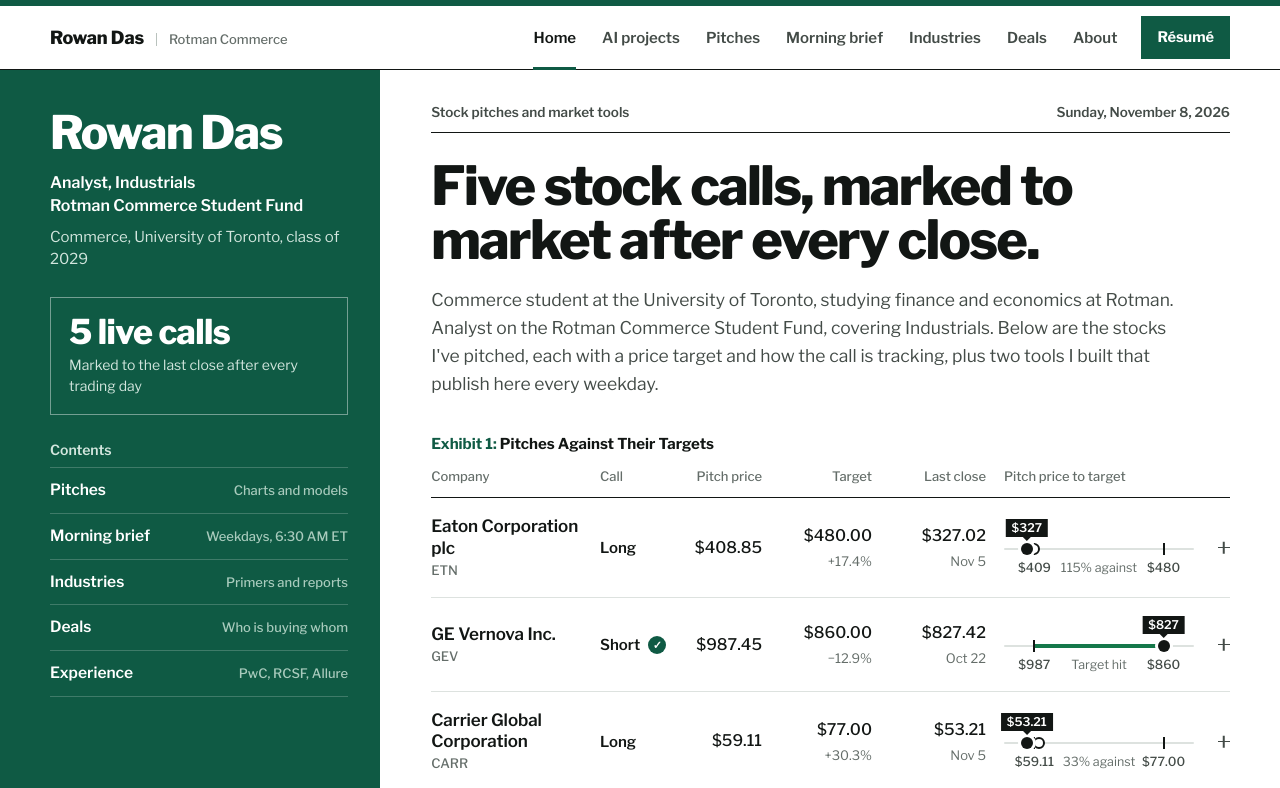
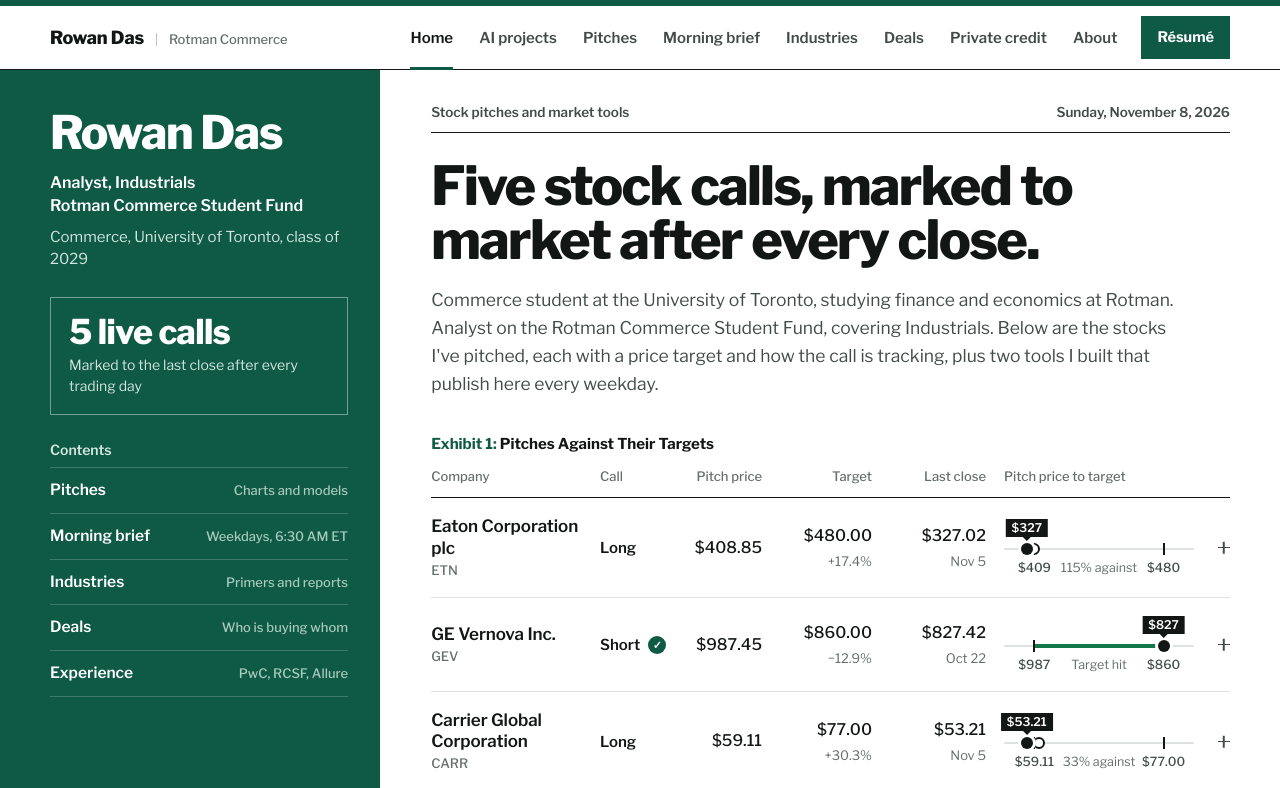
Before and after one commit to Amlan-Das/rowan-site, a plain HTML site: page index.html in a window 1280 px wide. Shown: the top 788 px of the page. Drawn offline with nearby package versions, Linux system fonts and the light colour scheme.

Commit message:
Add Private credit link to nav and footer on every page; tighten nav on mid widths
Co-Authored-By: Claude Sonnet 5.5 <noreply@anthropic.com>

```diff
--- a/index.html
+++ b/index.html
@@ -28,6 +28,7 @@
       <a href="brief.html"><span class="nfull">Morning brief</span><span class="nshort" aria-hidden="true">Brief</span></a>
       <a href="brief.html#industries">Industries</a>
       <a href="deals.html">Deals</a>
+      <a href="privatecredit.html">Private credit</a>
       <a href="#about">About</a>
     </nav>
     <a class="cta" href="resume.pdf" data-resume>Résumé</a>
@@ -188,6 +189,7 @@
         <a href="brief.html">Morning brief</a>
         <a href="brief.html#industries">Industries</a>
         <a href="deals.html">Deals</a>
+        <a href="privatecredit.html">Private credit</a>
         <a href="#projects">Projects</a>
         <a href="#experience">Experience</a>
         <a href="#about">About</a>
--- a/styles.css
+++ b/styles.css
@@ -1536,3 +1536,4 @@ footer .fnav + .foot { border-top: 1px solid var(--rule); }
 .pc-tip { position: absolute; top: 6px; transform: translateX(-50%); min-width: 190px; padding: 10px 12px; background: #fff; border: 1px solid var(--ink); font: 400 13px var(--sans); pointer-events: none; } .pc-tip[hidden] { display: none; } .pc-tip b { display: block; margin-bottom: 4px; font-size: 14px; } .pc-tip span { display: flex; align-items: center; gap: 6px; padding: 2px 0; } .pc-tip i, .pc-key i { display: inline-block; width: 10px; height: 10px; border-radius: 50%; } .pc-tip em { margin-left: auto; font-style: normal; font-weight: 700; }
 .pc-key { display: flex; flex-wrap: wrap; gap: 6px 22px; margin: 8px 0 4px; font: 600 14px var(--sans); color: var(--slate); } .pc-key span { display: inline-flex; align-items: center; gap: 7px; }
 @media (max-width: 760px) { .pc-tiles { grid-template-columns: 1fr 1fr; } }
+@media (min-width: 761px) and (max-width: 1180px) { .site nav { gap: 4px 16px; font-size: 14px; } .mark-sub { display: none; } .site a.cta { padding-inline: 14px; } }
```
Also changed, not shown: ai-news.html (+2 -0 lines), alexnet.html (+2 -0 lines), brief.html (+2 -0 lines), deals.html (+2 -0 lines), pitches.html (+2 -0 lines).
